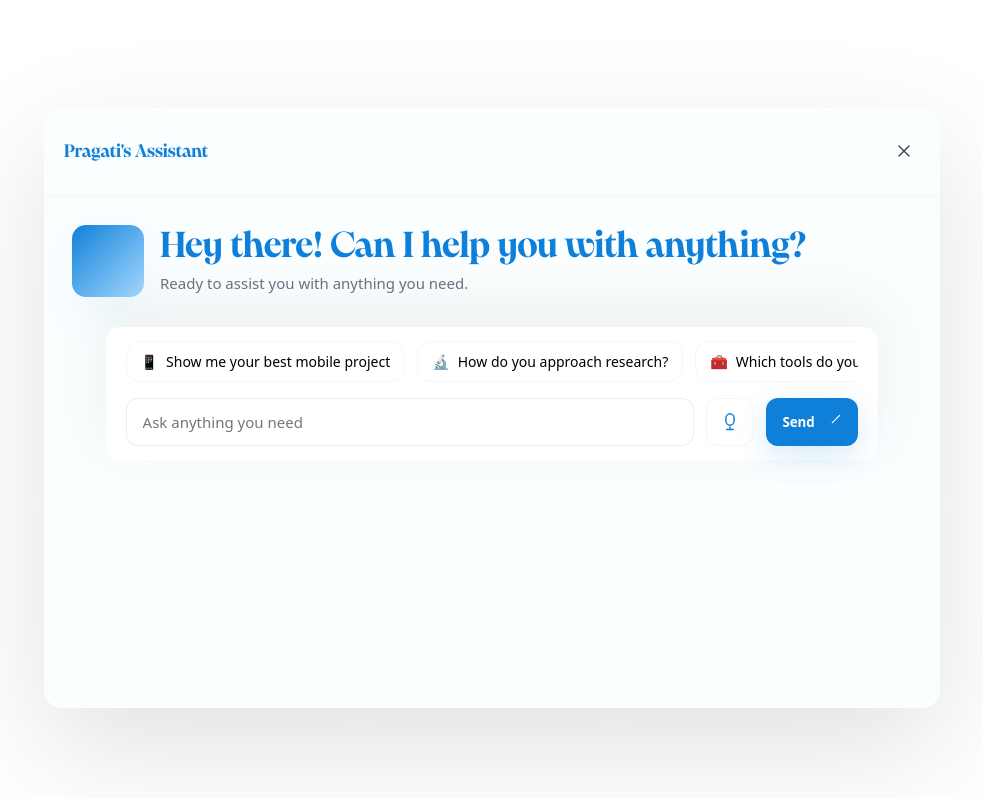
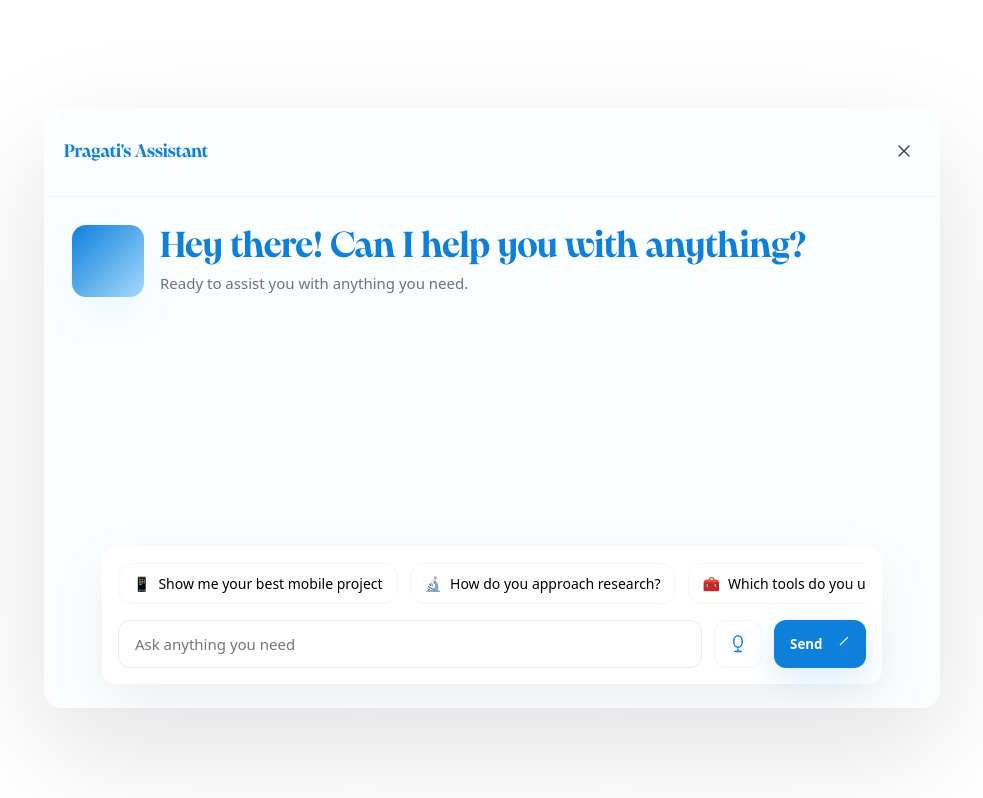
Before and after one commit to pragatiinbox/pragati-portfolio-chatbot-assistant, a Next.js app: page /embed in a window 1280 px wide. Shown: the top 798 px of the page, without its empty margins (148-1131 px from the left). Built offline with nearby package versions, Linux system fonts and the light colour scheme.

Commit message:
Fix: bottom chat sticky

```diff
--- a/components/ChatAssistant.jsx
+++ b/components/ChatAssistant.jsx
@@ -2,24 +2,20 @@
 import { useEffect, useRef, useState } from "react";
 
 /**
- * ChatAssistant - hero INSIDE scroll area, sticky padded footer (24px)
+ * ChatAssistant — stable layout:
+ * - modal (parent) should be a flex column (already done in pages/embed.js)
+ * - middle area (hero + messages) is the only scrollable area (flex:1; overflow:auto)
+ * - footer is a normal flex child placed AFTER the scroll area: it remains pinned to modal bottom
+ * - footer has paddingGap = 24px from modal bottom and is full-width (centered box)
  *
- * Behavior:
- *  - Top small header is in pages/embed.js (remains fixed at top of modal).
- *  - Big hero greeting is rendered *inside the scrollable area* and scrolls with messages.
- *  - Messages area is the main scroll area.
- *  - Footer (suggestions + input) is position: sticky; bottom: 24px inside the scroll area — padded.
+ * Replace your existing file with this exact code.
  */
 
 const BRAND = {
   blue: "#0f80d9",
-  pale: "#fbfeff",
+  muted: "#6b7280",
   softGray: "#f3f6fa",
-  text: "#061425",
-  muted: "#6b7280",
-  radius: 18,
-  footerGap: 24,     // 24px bottom gap as you requested
-  footerHeight: 96   // approximate footer box height (used to reserve space)
+  footerGap: 24 // requested breathing space (px)
 };
 
 const SUGGESTIONS = [
@@ -64,15 +60,15 @@ function groupMessages(msgs) {
 }
 
 export default function ChatAssistant() {
-  // messages start empty so hero is visible once and scrolls with messages
+  // messages start empty so hero is visible and will scroll with messages
   const [messages, setMessages] = useState([]);
   const [input, setInput] = useState("");
   const [showSuggestions, setShowSuggestions] = useState(true);
-  const [listening, setListening] = useState(false);
   const middleRef = useRef(null);
   const recRef = useRef(null);
 
   useEffect(() => {
+    // optional speech recognition init
     const SR = window.SpeechRecognition || window.webkitSpeechRecognition;
     if (!SR) return;
     const r = new SR();
@@ -83,122 +79,95 @@ export default function ChatAssistant() {
       const t = e.results[0][0].transcript;
       setInput(prev => (prev ? prev + " " + t : t));
     };
-    r.onend = () => setListening(false);
+    r.onend = () => {};
     recRef.current = r;
   }, []);
 
   useEffect(() => {
+    // auto-scroll to bottom when new messages appear
     if (!middleRef.current) return;
     setTimeout(() => {
       middleRef.current.scrollTop = middleRef.current.scrollHeight;
-    }, 40);
+    }, 30);
   }, [messages]);
 
-  function addMessage(msg) { setMessages(prev => [...prev, msg]); }
-  function speak(text) {
-    if (!("speechSynthesis" in window)) return;
-    window.speechSynthesis.cancel();
-    const u = new SpeechSynthesisUtterance(text);
-    u.lang = "en-US";
-    u.rate = 0.98;
-    window.speechSynthesis.speak(u);
-  }
+  function addMessage(m) { setMessages(prev => [...prev, m]); }
 
   function handleSuggestion(s) {
     setShowSuggestions(false);
     addMessage({ role: "user", text: s.text });
-    // small demo responses — replace with your real logic as needed
+    // demo assistant replies (replace with real logic)
     if (s.key === "mobile") {
-      const txt = `My top mobile project: Mobile Checkout Redesign — https://pragatisharma.in/mobile-checkout`;
-      addMessage({ role: "assistant", text: txt });
-      speak(txt);
+      addMessage({ role: "assistant", text: `My top mobile project: Mobile Checkout Redesign — https://pragatisharma.in/mobile-checkout` });
       return;
     }
     if (s.key === "research") {
-      const txt = "I start with stakeholder interviews, map assumptions, and run 2–3 rapid tests to validate direction.";
-      addMessage({ role: "assistant", text: txt });
-      speak(txt);
+      addMessage({ role: "assistant", text: "I start with stakeholder interviews, map assumptions, and run 2–3 rapid tests to validate direction." });
       return;
     }
     if (s.key === "tools") {
-      const txt = "Figma, Protopie, FigJam, Notion, Maze — chosen per stage and fidelity.";
-      addMessage({ role: "assistant", text: txt });
-      speak(txt);
+      addMessage({ role: "assistant", text: "Figma, Protopie, FigJam, Notion, Maze — chosen per stage." });
       return;
     }
-    if (s.key === "about") {
-      const txt = "Pragati Sharma is a product designer creating thoughtful, scalable product experiences.";
-      addMessage({ role: "assistant", text: txt });
-      speak(txt);
-      return;
-    }
-    addMessage({ role: "assistant", text: "Thanks — got it." });
-    speak("Thanks — got it.");
+    addMessage({ role: "assistant", text: "Pragati is a Product Designer building thoughtful, scalable product experiences." });
   }
 
   function toggleMic() {
-    if (!recRef.current) { alert("Speech recognition not supported in this browser (try Chrome)."); return; }
-    if (listening) { recRef.current.stop(); setListening(false); } else { recRef.current.start(); setListening(true); }
+    if (!recRef.current) return alert("Speech recognition not supported in this browser.");
+    try {
+      recRef.current.start();
+    } catch (e) {}
   }
 
   function onSubmit(e) {
     e?.preventDefault();
     if (!input.trim()) return;
+    addMessage({ role: "user", text: input });
+    addMessage({ role: "assistant", text: `I heard: "${input}". I can open a case study or provide details.` });
+    setInput("");
     setShowSuggestions(false);
-    addMessage({ role: "user", text: input });
-    // demo auto-response
-    addMessage({ role: "assistant", text: `I heard: "${input}". I can open a case study or provide more details.` });
-    speak(`I heard: ${input}`);
-    setInput("");
   }
 
   const groups = groupMessages(messages);
 
-  // layout styles
+  // styles (kept inline for easy copy/paste)
   const styles = {
-    root: { height: "100%", display: "flex", flexDirection: "column", background: BRAND.pale, fontFamily: "var(--font-body)", boxSizing: "border-box" },
+    shell: { height: "100%", display: "flex", flexDirection: "column", boxSizing: "border-box", background: "#fbfeff" },
 
-    // MIDDLE is the only scroll area (contains hero + messages + sticky footer)
+    // MIDDLE: scrollable only area (hero + messages) - flex:1 so footer stays at bottom
     middle: {
       flex: 1,
       overflowY: "auto",
       padding: 28,
       boxSizing: "border-box",
-      position: "relative",
-      // reserve padding-bottom for the sticky footer gap + footer height
-      paddingBottom: BRAND.footerGap + BRAND.footerHeight + 12
+      WebkitOverflowScrolling: "touch"
     },
 
-    heroBox: { display: "flex", gap: 16, alignItems: "center", marginBottom: 18, paddingRight: 12 },
+    hero: { display: "flex", gap: 16, alignItems: "center", marginBottom: 18 },
     heroBlob: { width: 72, height: 72, borderRadius: 14, background: `linear-gradient(135deg, ${BRAND.blue}, #a6d9ff)`, boxShadow: "0 18px 40px rgba(15,128,217,0.06)" },
     heroTitle: { fontFamily: "var(--font-heading)", color: BRAND.blue, fontSize: 36, lineHeight: 1.02, margin: 0 },
     heroSubtitle: { marginTop: 8, color: BRAND.muted, fontSize: 15 },
 
     messagesWrap: { display: "flex", flexDirection: "column", gap: 18 },
 
-    leftBubble: { alignSelf: "flex-start", background: "#f7fbff", color: BRAND.text, padding: "12px 16px", borderRadius: 12, maxWidth: "78%", boxShadow: "0 14px 30px rgba(10,20,40,0.04)", boxSizing: "border-box" },
+    leftBubble: { alignSelf: "flex-start", background: "#f7fbff", color: "#061425", padding: "12px 16px", borderRadius: 12, maxWidth: "78%", boxShadow: "0 14px 30px rgba(10,20,40,0.04)", boxSizing: "border-box" },
     rightBubble: { alignSelf: "flex-end", background: BRAND.blue, color: "#fff", padding: "12px 16px", borderRadius: 12, maxWidth: "78%", boxShadow: "0 12px 30px rgba(15,128,217,0.14)", boxSizing: "border-box" },
 
-    // sticky padded footer inside middle scroll area
-    footerWrap: {
-      position: "sticky",
-      bottom: BRAND.footerGap, // padded sticky with 24px gap
-      left: 0,
-      right: 0,
-      display: "flex",
-      justifyContent: "center",
-      zIndex: 40,
-      paddingTop: 12,
-      boxSizing: "border-box"
+    // FOOTER: outside middle, as a flex child (keeps it pinned to bottom)
+    footerShell: {
+      padding: BRAND.footerGap,
+      boxSizing: "border-box",
+      background: "transparent"
     },
 
     footerBox: {
       width: "92%",
       maxWidth: 1180,
+      margin: "0 auto",
       background: "#fff",
       borderRadius: 14,
-      boxShadow: "0 -20px 60px rgba(2,6,23,0.06)",
-      padding: "14px 20px",
+      boxShadow: "0 20px 60px rgba(2,6,23,0.06)",
+      padding: 16,
       boxSizing: "border-box",
       display: "flex",
       flexDirection: "column",
@@ -256,11 +225,10 @@ export default function ChatAssistant() {
   };
 
   return (
-    <div style={styles.root}>
-      {/* MIDDLE scroll area: contains hero, messages, and sticky padded footer */}
+    <div style={styles.shell}>
+      {/* MIDDLE (scrollable): contains hero + messages */}
       <div ref={middleRef} style={styles.middle} aria-live="polite">
-        {/* HERO (this is inside the scroll area — it will scroll with messages) */}
-        <div style={styles.heroBox}>
+        <div style={styles.hero}>
           <div style={styles.heroBlob} />
           <div>
             <h2 style={styles.heroTitle}>Hey there! Can I help you with anything?</h2>
@@ -268,7 +236,6 @@ export default function ChatAssistant() {
           </div>
         </div>
 
-        {/* MESSAGE LIST */}
         <div style={styles.messagesWrap}>
           {groups.map((g, gi) => {
             const isUser = g.role === "user";
@@ -281,9 +248,10 @@ export default function ChatAssistant() {
             );
           })}
         </div>
+      </div>
 
-        {/* STICKY Padded Footer (bottom: 24px as requested) */}
-        <div style={styles.footerWrap}>
+      {/* FOOTER: normal flex child placed AFTER the middle scroll area so it stays pinned to bottom */}
+      <div style={styles.footerShell}>
         <div style={styles.footerBox}>
           {showSuggestions && (
             <div style={styles.suggestionsRow}>
@@ -319,6 +287,5 @@ export default function ChatAssistant() {
         </div>
       </div>
     </div>
-    </div>
   );
 }
```
Lines whose indentation alone changed are shown as unchanged.
